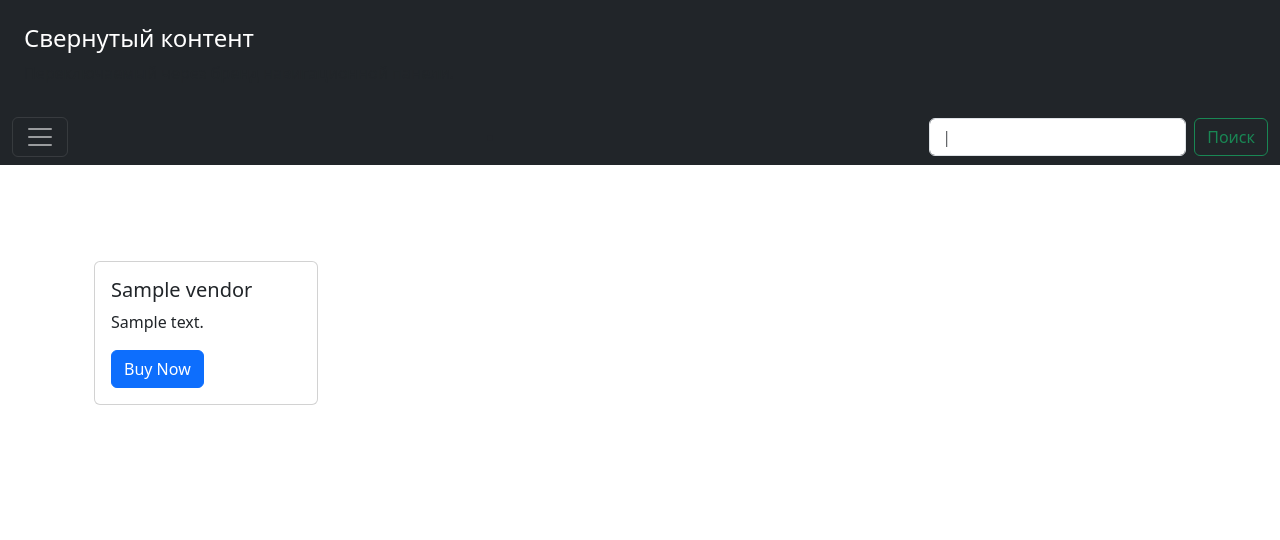
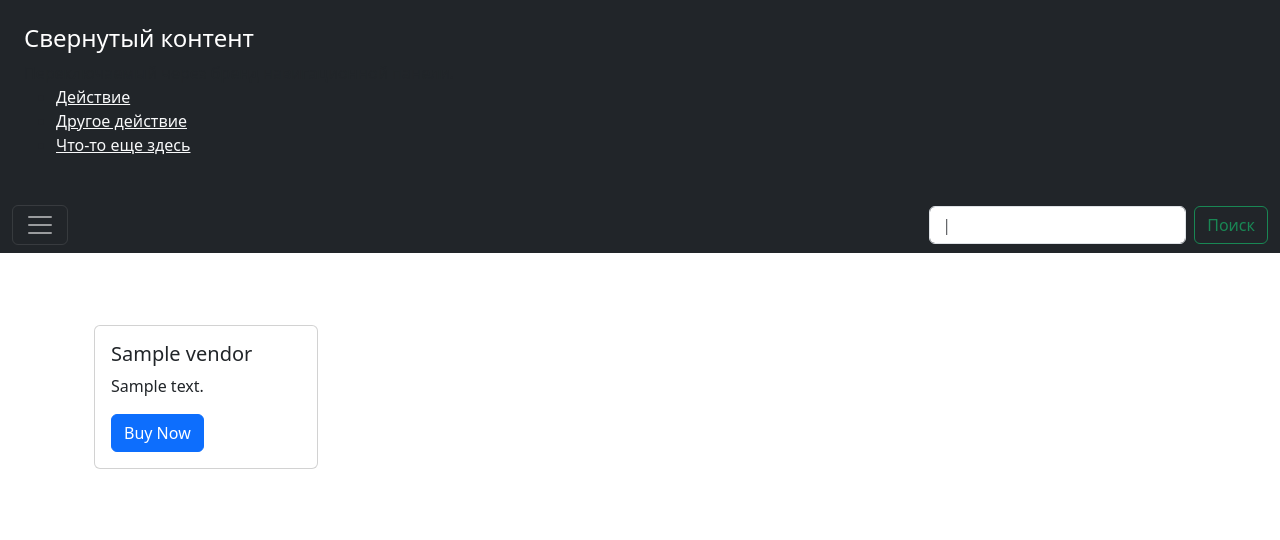
Before and after one commit to NorthernBlow/online_showcase, a Django app: page /vendors/ in a window 1280 px wide, after a click that opens the changed part. Shown: the top 540 px of the page. Run offline with Django 4.2, Linux system fonts and the light colour scheme; tables that the repository leaves empty hold one stand-in row (values such as "Sample post"); some libraries are stand-ins or nearby versions.

Commit message:
две странички готовы и работает все как надо

```diff
--- a/core/showcase/views.py
+++ b/core/showcase/views.py
@@ -32,9 +32,9 @@ def index(request):
 
 #def all_products(request):
 #    products = Product.objects.all()
-#   return render(request, 'store/home.html', {'products': products})
+#   return render(request, 'showcase/home.html', {'products': products})
 
 
 #def all_categories(request):
 #    categories = Category.objects.all()
-#    return render(request, 'store/home.html', {"categories": categories})
+#    return render(request, 'showcase/home.html', {"categories": categories})
--- a/core/templates/showcase/base.html
+++ b/core/templates/showcase/base.html
@@ -17,6 +17,11 @@
 
     <h5 class="text-white h4">Свернутый контент</h5>
     <span class="text-muted">Переключаемый через бренд навигационной панели.</span>
+      <ul>
+            <li><a class="text-light" href="#">Действие</a></li>
+            <li><a class="text-light" href="#">Другое действие</a></li>
+            <li><a class="text-light" href="#">Что-то еще здесь</a></li>
+           </ul>
   </div>
 </div>
 <nav class="navbar navbar-dark bg-dark">
@@ -25,13 +30,7 @@
       <span class="navbar-toggler-icon"></span>
     </button>
       <!-- это надо починить отсюда -->
-        <li class="nav-item dropdown">
-          <ul class="dropdown-menu dropdown-menu-dark" aria-labelledby="dropdownMenu2">
-            <li><a class="dropdown-item" href="#">Действие</a></li>
-            <li><a class="dropdown-item" href="#">Другое действие</a></li>
-            <li><a class="dropdown-item" href="#">Что-то еще здесь</a></li>
-          </ul>
-        </li>
+
       <!-- вот по сюда -->
       <form class="d-flex">
          <input class="form-control me-2" type="search" placeholder="|" aria-label="Search">
--- a/core/templates/showcase/vendor_list.html
+++ b/core/templates/showcase/vendor_list.html
@@ -2,8 +2,8 @@
 {% load static %}
 
 {% block content %}
-<div class="container px-4 py-5" id="featured-3">
-  <div class="row g-4 py-5 row-cols-1 row-cols-lg-3">
+<div class="container px-4 py-5" id="featured-5">
+  <div class="row g-4 py-4 row-cols-1 row-cols-lg-4">
 
 {% for var1 in object_list %}
 <div class="col">
```
Also changed, not shown: core/templates/showcase/home.html (+5 -5 lines).
